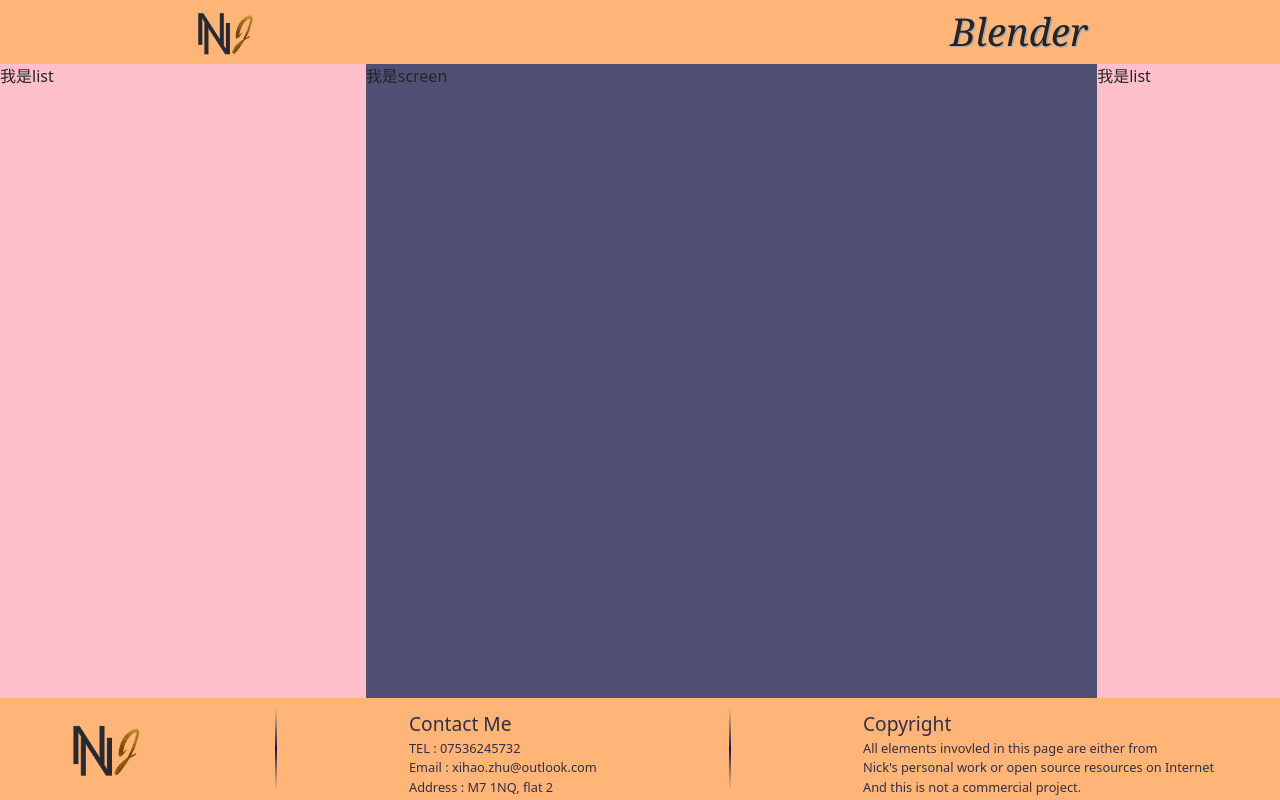
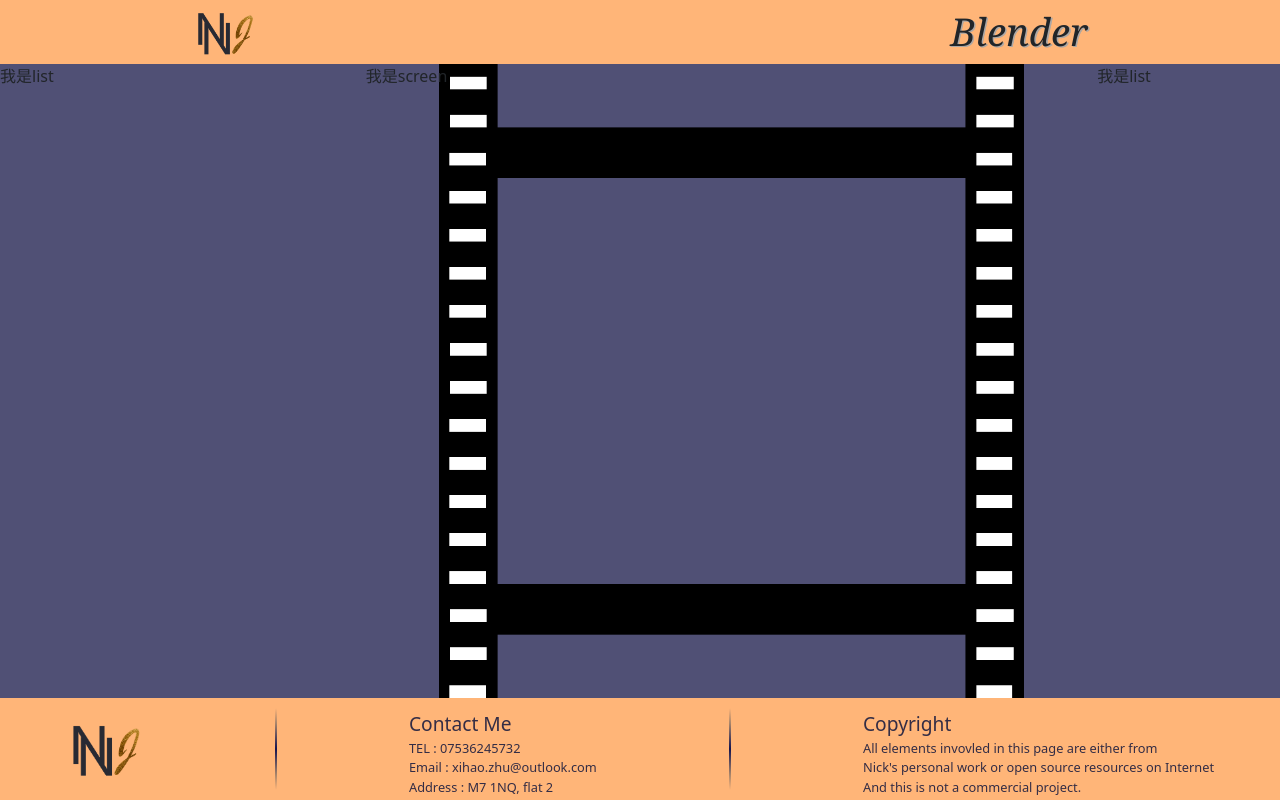
Before and after one commit to XihaoZhu/NickNeedsJob, a React (Create React App) app: page /Blender in a window 1280 px wide. Built offline with nearby package versions, Linux system fonts and the light colour scheme.

Commit message:
film outshape added

```diff
--- a/src/pages/Blender/LeftList/index.scss
+++ b/src/pages/Blender/LeftList/index.scss
@@ -1,4 +1,4 @@
 .LeftList {
-  background-color: pink;
+  // background-color: pink;
   flex: 2;
 }
--- a/src/pages/Blender/RightList/index.scss
+++ b/src/pages/Blender/RightList/index.scss
@@ -1,4 +1,4 @@
 .RightList {
-  background-color: pink;
+  // background-color: pink;
   flex: 1;
 }
--- a/src/pages/Blender/screen/index.scss
+++ b/src/pages/Blender/screen/index.scss
@@ -1,3 +1,5 @@
 .Screen {
   flex: 4;
+  background-image: url('../../../assets/BlenderPage/film.png');
+  background-size: 100% 100%;
 }
```
Also changed, not shown: src/assets/BlenderPage/film.png (added).
